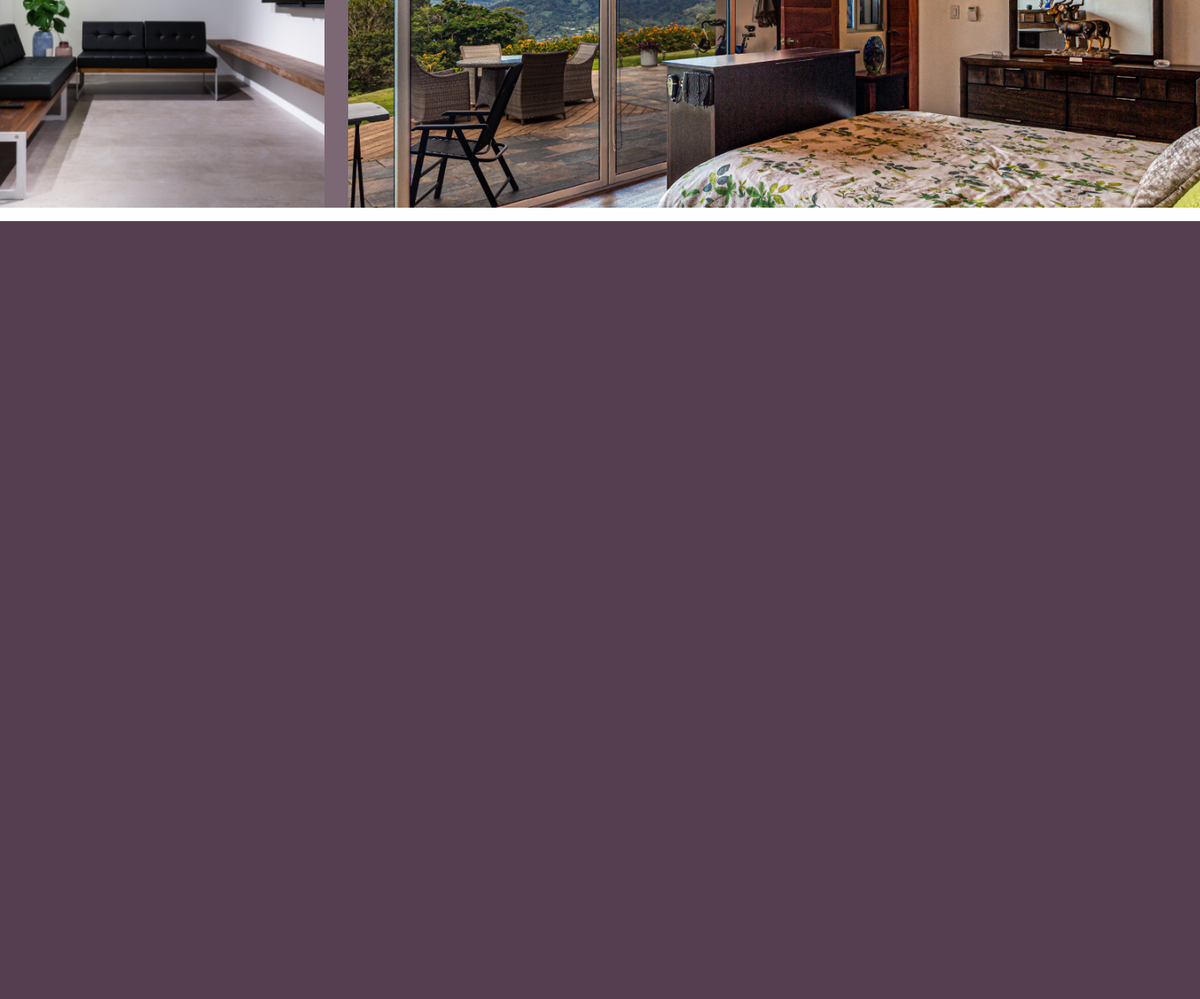
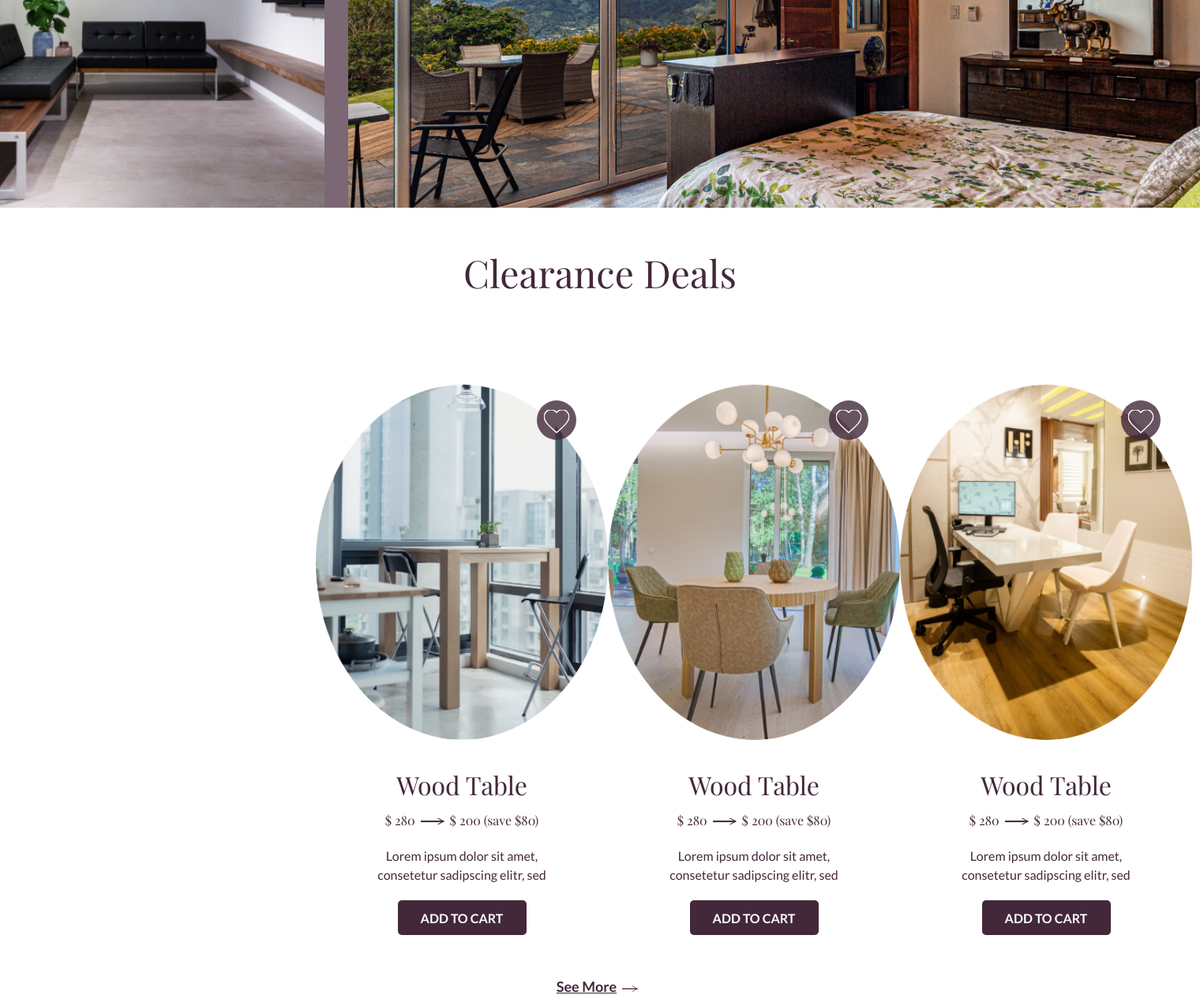
Before and after one commit to Peter-Thong/furniture_project, a PHP site: page / in a window 1520 px wide. Shown: the part 2785-4050 px from the top of the page at 79% size. Before the commit the page ends 3065 px from the top, so only its background shows below. Run offline with PHP 8.4, Linux system fonts and the light colour scheme.

Commit message:
completed the clearance deals part

```diff
--- a/css/style.css
+++ b/css/style.css
@@ -31,8 +31,13 @@ body {
   width: 40rem;
   display: inline-block;
   font-size: 1.6rem;
-  line-height: 2.4rem;
+  line-height: 2.4rem; }
+
+.space-bottom-small {
   margin-bottom: 5rem; }
+
+.space-bottom-little {
+  margin-bottom: 2rem; }
 
 .u-center-text {
   text-align: center !important; }
@@ -49,6 +54,9 @@ body {
   .btn--white {
     color: #43283a;
     background-color: #fff; }
+  .btn--dark {
+    color: #fff;
+    background-color: #43283a; }
 
 .header {
   color: #43283a;
@@ -190,7 +198,9 @@ body {
   font-family: "Playfair Display", serif;
   color: #fff;
   font-size: 1.6rem;
-  font-weight: 400;
+  font-weight: 400; }
+
+.space-bottom {
   margin-bottom: 2.3rem; }
 
 .small-width {
@@ -272,5 +282,89 @@ body {
 .link-text {
   font-family: "Lato", sans-serif;
   font-weight: bold;
-  font-size: 1.6rem;
+  font-size: 1.6rem; }
+
+.link-upper {
   text-transform: uppercase; }
+
+.section-sales {
+  width: 100vw;
+  height: 100vh; }
+  .section-sales__content {
+    display: flex;
+    flex-direction: column;
+    align-items: center; }
+  .section-sales__items {
+    display: flex;
+    padding: 10rem 40rem 5rem 40rem;
+    align-items: center;
+    justify-content: space-between; }
+    .section-sales__items-1 {
+      position: relative; }
+    .section-sales__items-2 {
+      position: relative; }
+    .section-sales__items-3 {
+      position: relative; }
+  .section-sales__icons {
+    height: 0.8rem;
+    width: 3rem;
+    display: block;
+    margin-top: 0.3rem;
+    margin-right: 0.7rem;
+    margin-left: 0.7rem; }
+    .section-sales__icons-arrow {
+      background: url("../img/arrow.svg");
+      background-repeat: no-repeat;
+      background-size: cover;
+      background-position: center; }
+
+.horizontal-align {
+  display: flex;
+  align-items: center;
+  justify-content: space-between; }
+
+.text-center {
+  text-align: center; }
+
+.section-sales__shape {
+  position: relative;
+  overflow: hidden;
+  height: 45rem;
+  width: 37rem;
+  border-radius: 37rem / 45rem;
+  margin-bottom: 3rem; }
+
+.trim-space {
+  display: inline-block; }
+
+.small-arrow {
+  height: 0.8rem;
+  width: 2rem; }
+
+.link-text__sales {
+  font-family: inherit;
+  font-size: 1.8rem;
+  font-weight: bold; }
+
+.circle-icon {
+  position: absolute;
+  top: 2rem;
+  right: 4rem;
+  height: 5rem;
+  width: 5rem;
+  background-color: rgba(67, 40, 58, 0.8);
+  border-radius: 50%;
+  z-index: 100; }
+
+.icon__sales--heart {
+  position: absolute;
+  top: 50%;
+  left: 50%;
+  transform: translate(-50%, -45%);
+  background: url("../img/icon-heart.svg");
+  z-index: 150;
+  height: 3rem;
+  width: 3.3rem;
+  background-repeat: no-repeat;
+  background-position: center;
+  background-size: cover; }
--- a/index.html
+++ b/index.html
@@ -39,7 +39,7 @@
         <div class="header__text-box">
 
             <h1 class="heading-primary">create your own space</h1>
-            <p class="paragraph">Lorem ipsum dolor sit amet, consetetur sadipscing elitr, sed diam nonumy eirmod tempor invidunt ut labore et</p><br>
+            <p class="paragraph space-bottom-small" >Lorem ipsum dolor sit amet, consetetur sadipscing elitr, sed diam nonumy eirmod tempor invidunt ut labore et</p><br>
 
             <button class="btn btn--white">shop now</button>
         </div>
@@ -60,8 +60,8 @@
                     <div class="section-new-detail">
                         <h3 class="heading-tertiary">Short chair</h3>
                         <h4 class="heading-quaternary">Modern furniture and design</h4>
-                        <p class="small-text">$ 160 for full combo</p>
-                        <p class="paragraph small-width">Lorem ipsum dolor sit amet, consetetur sadipscing elitr, sed diam nonumy eirmod tempor</p>
+                        <p class="small-text space-bottom">$ 160 for full combo</p>
+                        <p class="paragraph space-bottom-small small-width">Lorem ipsum dolor sit amet, consetetur sadipscing elitr, sed diam nonumy eirmod tempor</p>
                         <div class="section-new__call-action">
                             <button class="btn btn--white">add to cart</button>
                             <span class="icon--heart"></span>
@@ -85,8 +85,8 @@
                             <div class="section-new-detail">
                                 <h3 class="heading-tertiary">Bath Tub</h3>
                                 <h4 class="heading-quaternary">Modern furniture and design</h4>
-                                <p class="small-text">$ 280 for full combo</p>
-                                <p class="paragraph small-width">Lorem ipsum dolor sit amet, consetetur sadipscing elitr, sed diam nonumy eirmod tempor</p>
+                                <p class="small-text space-bottom">$ 280 for full combo</p>
+                                <p class="paragraph small-width space-bottom-small" >Lorem ipsum dolor sit amet, consetetur sadipscing elitr, sed diam nonumy eirmod tempor</p>
                                 <div class="section-new__call-action">
                                     <button class="btn btn--white">add to cart</button>
                                     <span class="icon--heart"></span>
@@ -118,12 +118,80 @@
             </div>
             <div class="section-gallery__link">
                 <h3 class="heading-tertiary dark-color">Inspiration Ideas</h3>
-                <a href="#" class="link-text dark-color">view gallery</a>
+                <a href="#" class="link-text link-upper dark-color">view gallery</a>
                 <a href="#"><span class="section-gallery__icons section-gallery__icons-pin"></span></a>
             </div>
         </section>
 
-        s
+        <section class="section-sales">
+            <div class="u-center-text">
+                <h2 class="heading-secondary  dark-color">Clearance Deals</h2>
+            </div>
+            <div class="section-sales__items">
+                <div class="section-sales__items-1">
+                    <figure class="section-sales__shape">
+                        <img src="./img/sale-img-1.png" alt="sale-img" class="section-new__img">
+                    </figure>
+                    <div class="circle-icon">
+                        <span class="icon__sales--heart"></span>
+                    </div>
+
+                    <div class="section-sales__content">
+                        <h3 class="heading-tertiary dark-color">Wood Table</h3>
+                        <div class="horizontal-align space-bottom-little">
+                            <p class="small-text dark-color">$ 280</p>
+                            <span class="section-sales__icons section-sales__icons-arrow"></span>
+                            <p class="small-text dark-color">$ 200 (save $80)</p>
+                        </div>
+                        <p class="paragraph small-width dark-color text-center space-bottom-little">Lorem ipsum dolor sit amet, consetetur sadipscing elitr, sed
+                        </p>
+                        <button class="btn btn--dark">add to cart</button>
+                    </div>
+                </div>
+                <div class="section-sales__items-2">
+                    <figure class="section-sales__shape">
+                        <img src="./img/sale-img-2.png" alt="sale-img" class="section-new__img">
+                    </figure>
+                    <div class="circle-icon">
+                        <span class="icon__sales--heart"></span>
+                    </div>
+                    <div class="section-sales__content">
+                        <h3 class="heading-tertiary dark-color">Wood Table</h3>
+                        <div class="horizontal-align space-bottom-little">
+                            <p class="small-text dark-color">$ 280</p>
+                            <span class="section-sales__icons section-sales__icons-arrow"></span>
+                            <p class="small-text dark-color">$ 200 (save $80)</p>
+                        </div>
+                        <p class="paragraph small-width dark-color text-center space-bottom-little">Lorem ipsum dolor sit amet, consetetur sadipscing elitr, sed
+                        </p>
+                        <button class="btn btn--dark">add to cart</button>
+                    </div>
+                </div>
+                <div class="section-sales__items-3">
+                <figure class="section-sales__shape">
+                    <img src="./img/sale-img-3.png" alt="sale-img" class="section-new__img">
+                </figure>
+                <div class="circle-icon">
+                    <span class="icon__sales--heart"></span>
+                </div>
+                    <div class="section-sales__content">
+                        <h3 class="heading-tertiary dark-color">Wood Table</h3>
+                        <div class="horizontal-align space-bottom-little">
+                            <p class="small-text dark-color">$ 280</p>
+                            <span class="section-sales__icons section-sales__icons-arrow"></span>
+                            <p class="small-text dark-color">$ 200 (save $80)</p>
+                        </div>
+                        <p class="paragraph small-width dark-color text-center space-bottom-little">Lorem ipsum dolor sit amet, consetetur sadipscing elitr, sed
+                        </p>
+                        <button class="btn btn--dark">add to cart</button>
+                    </div>
+                </div>
+
+            </div>
+            <div class="u-center-text">
+                <a href="#" class="link-text__sales dark-color medium-text">See More<span class="section-sales__icons section-sales__icons-arrow trim-space small-arrow"></span></a>
+            </div>
+        </section>
     </main>
 </body>
 </html>
--- a/sass/base/_typography.scss
+++ b/sass/base/_typography.scss
@@ -21,5 +21,10 @@ body {
   display: inline-block;
   font-size: 1.6rem;
   line-height: 2.4rem;
+}
+.space-bottom-small {
   margin-bottom: 5rem;
 }
+.space-bottom-little {
+  margin-bottom: 2rem;
+}
--- a/sass/components/_button.scss
+++ b/sass/components/_button.scss
@@ -12,4 +12,9 @@
     color: $color-primary;
     background-color: $color-white;
   }
+
+  &--dark {
+    color: $color-white;
+    background-color: $color-primary;
+  }
 }
--- a/sass/main.scss
+++ b/sass/main.scss
@@ -109,9 +109,10 @@
   color: $color-white;
   font-size: 1.6rem;
   font-weight: 400;
+}
+.space-bottom {
   margin-bottom: 2.3rem;
 }
-
 .small-width {
   width: 24.5rem;
 }
@@ -214,5 +215,110 @@
   font-family: "Lato", sans-serif;
   font-weight: bold;
   font-size: 1.6rem;
+}
+
+.link-upper {
   text-transform: uppercase;
 }
+
+.section-sales {
+  width: 100vw;
+  height: 100vh;
+
+  &__content {
+    display: flex;
+    flex-direction: column;
+    align-items: center;
+  }
+
+  &__items {
+    display: flex;
+    padding: 10rem 40rem 5rem 40rem;
+    align-items: center;
+    justify-content: space-between;
+    &-1 {
+      position: relative;
+    }
+    &-2 {
+      position: relative;
+    }
+    &-3 {
+      position: relative;
+    }
+  }
+
+  &__icons {
+    height: 0.8rem;
+    width: 3rem;
+    display: block;
+    margin-top: 0.3rem;
+    margin-right: 0.7rem;
+    margin-left: 0.7rem;
+
+    &-arrow {
+      background: url("../img/arrow.svg");
+      background-repeat: no-repeat;
+      background-size: cover;
+      background-position: center;
+    }
+  }
+}
+
+.horizontal-align {
+  display: flex;
+  align-items: center;
+  justify-content: space-between;
+}
+
+.text-center {
+  text-align: center;
+}
+
+.section-sales__shape {
+  position: relative;
+  overflow: hidden;
+  height: 45rem;
+  width: 37rem;
+  border-radius: 37rem / 45rem;
+  margin-bottom: 3rem;
+}
+
+.trim-space {
+  display: inline-block;
+}
+
+.small-arrow {
+  height: 0.8rem;
+  width: 2rem;
+}
+
+.link-text__sales {
+  font-family: inherit;
+  font-size: 1.8rem;
+  font-weight: bold;
+}
+
+.circle-icon {
+  position: absolute;
+  top: 2rem;
+  right: 4rem;
+  height: 5rem;
+  width: 5rem;
+  background-color: rgba($color-primary, 0.8);
+  border-radius: 50%;
+  z-index: 100;
+}
+
+.icon__sales--heart {
+  position: absolute;
+  top: 50%;
+  left: 50%;
+  transform: translate(-50%, -45%);
+  background: url("../img/icon-heart.svg");
+  z-index: 150;
+  height: 3rem;
+  width: 3.3rem;
+  background-repeat: no-repeat;
+  background-position: center;
+  background-size: cover;
+}
```
Also changed, not shown: img/arrow.svg (added), img/sale-img-1.png (added), img/sale-img-1@2x.png (added), img/sale-img-2.png (added), img/sale-img-2@2x.png (added), img/sale-img-3.png (added), img/sale-img-3@2x.png (added).
